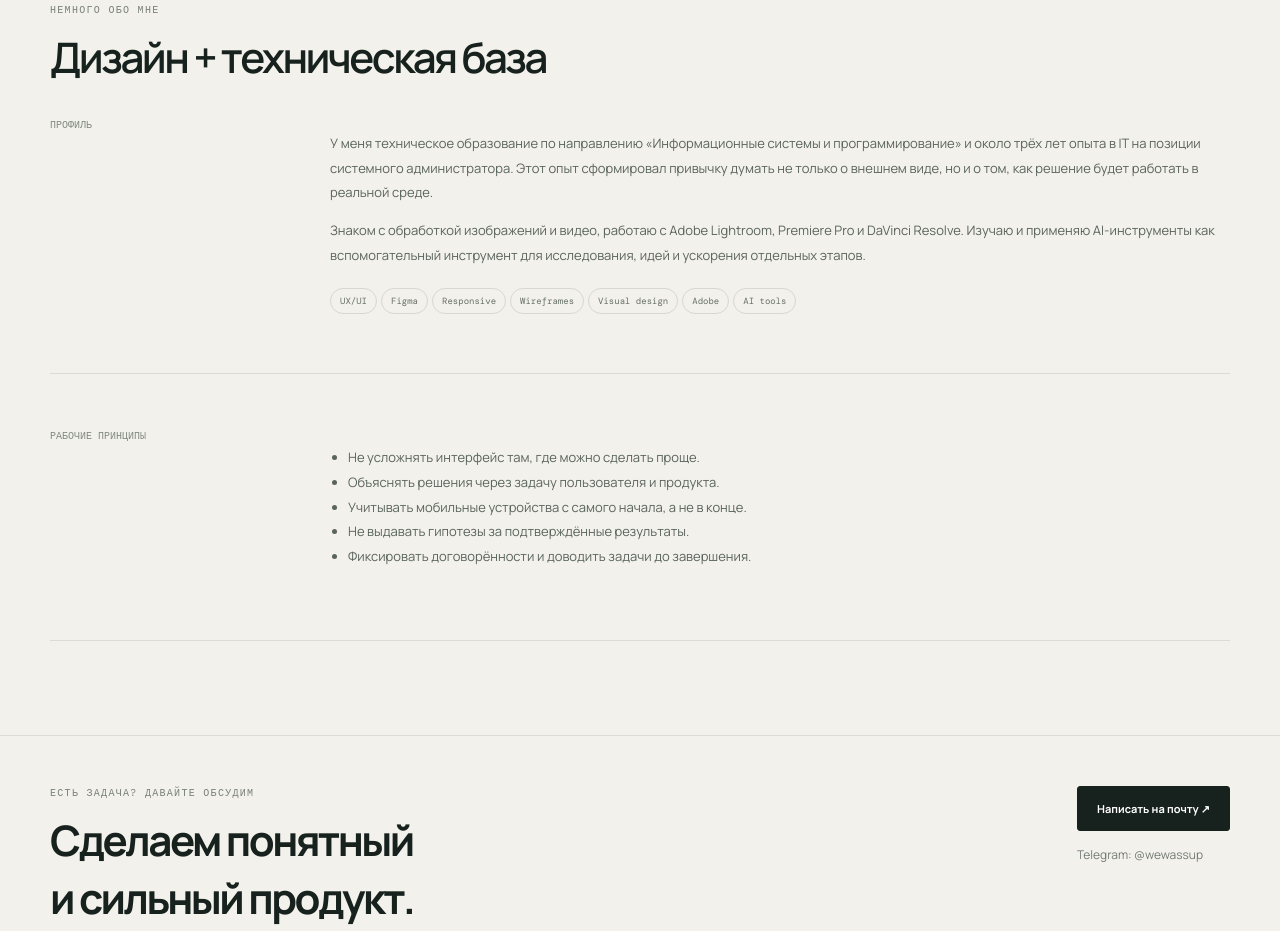
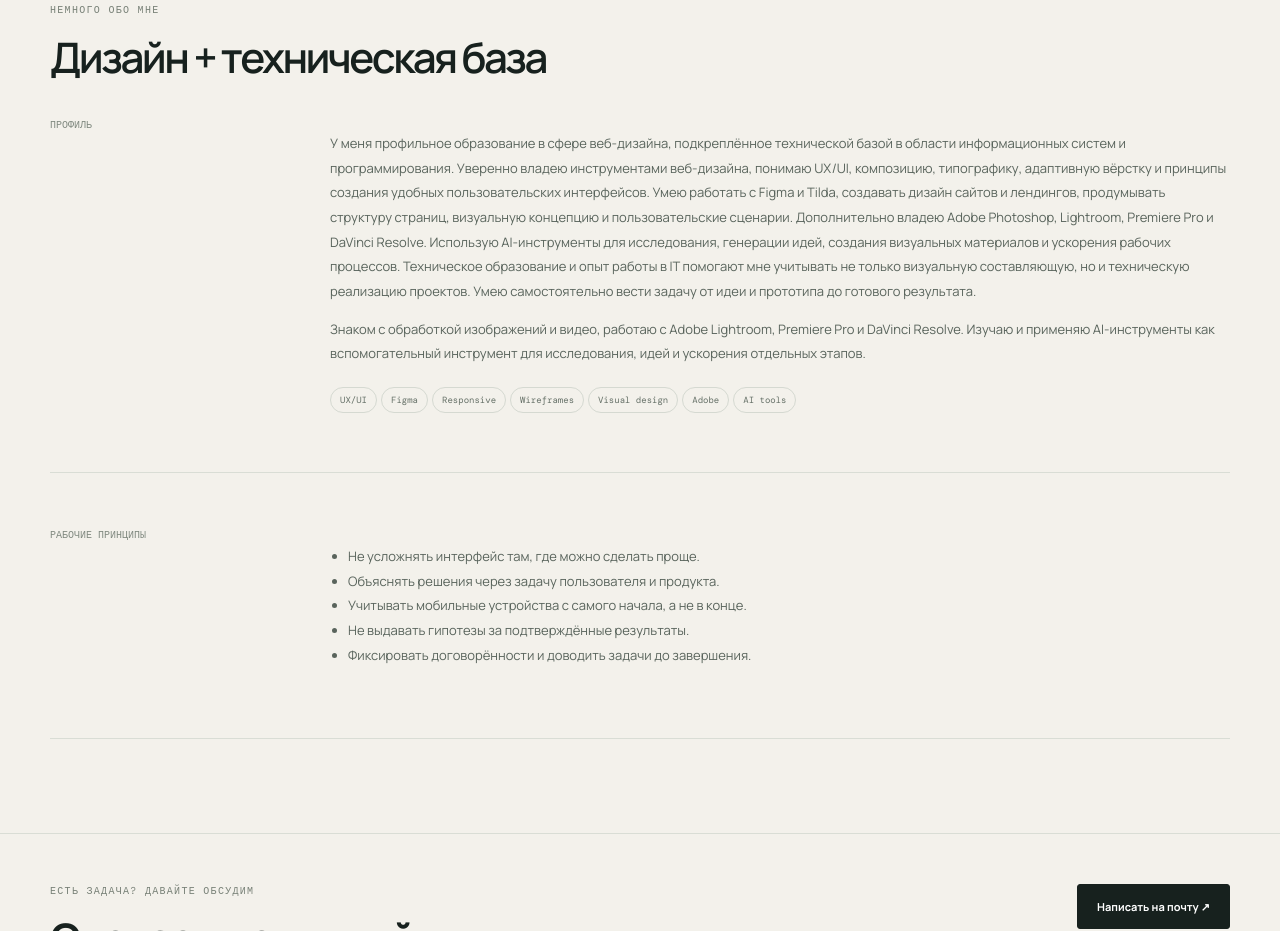
Before and after one commit to balistica/morozov-da, a plain HTML site: page index.html in a window 1280 px wide. Shown: the part 2975-3906 px from the top of the page. Drawn offline with nearby package versions, Linux system fonts and the light colour scheme.

Commit message:
Revise profile description with updated skills
Updated the profile description to reflect skills in web design, UX/UI, and relevant software tools.

```diff
--- a/index.html
+++ b/index.html
@@ -146,7 +146,11 @@
       <div class="content" style="padding-top:0">
         <aside>Профиль</aside>
         <div>
-          <p>У меня техническое образование по направлению «Информационные системы и программирование» и около трёх лет опыта в IT на позиции системного администратора. Этот опыт сформировал привычку думать не только о внешнем виде, но и о том, как решение будет работать в реальной среде.</p>
+          <p>У меня профильное образование в сфере веб-дизайна, подкреплённое технической базой в области информационных систем и программирования. Уверенно владею инструментами веб-дизайна, понимаю UX/UI, композицию, типографику, адаптивную вёрстку и принципы создания удобных пользовательских интерфейсов. Умею работать с Figma и Tilda, создавать дизайн сайтов и лендингов, продумывать структуру страниц, визуальную концепцию и пользовательские сценарии.
+
+Дополнительно владею Adobe Photoshop, Lightroom, Premiere Pro и DaVinci Resolve. Использую AI-инструменты для исследования, генерации идей, создания визуальных материалов и ускорения рабочих процессов.
+
+Техническое образование и опыт работы в IT помогают мне учитывать не только визуальную составляющую, но и техническую реализацию проектов. Умею самостоятельно вести задачу от идеи и прототипа до готового результата.</p>
           <p>Знаком с обработкой изображений и видео, работаю с Adobe Lightroom, Premiere Pro и DaVinci Resolve. Изучаю и применяю AI-инструменты как вспомогательный инструмент для исследования, идей и ускорения отдельных этапов.</p>
           <div style="margin-top:20px"><span class="tag">UX/UI</span><span class="tag">Figma</span><span class="tag">Responsive</span><span class="tag">Wireframes</span><span class="tag">Visual design</span><span class="tag">Adobe</span><span class="tag">AI tools</span></div>
         </div>
```
